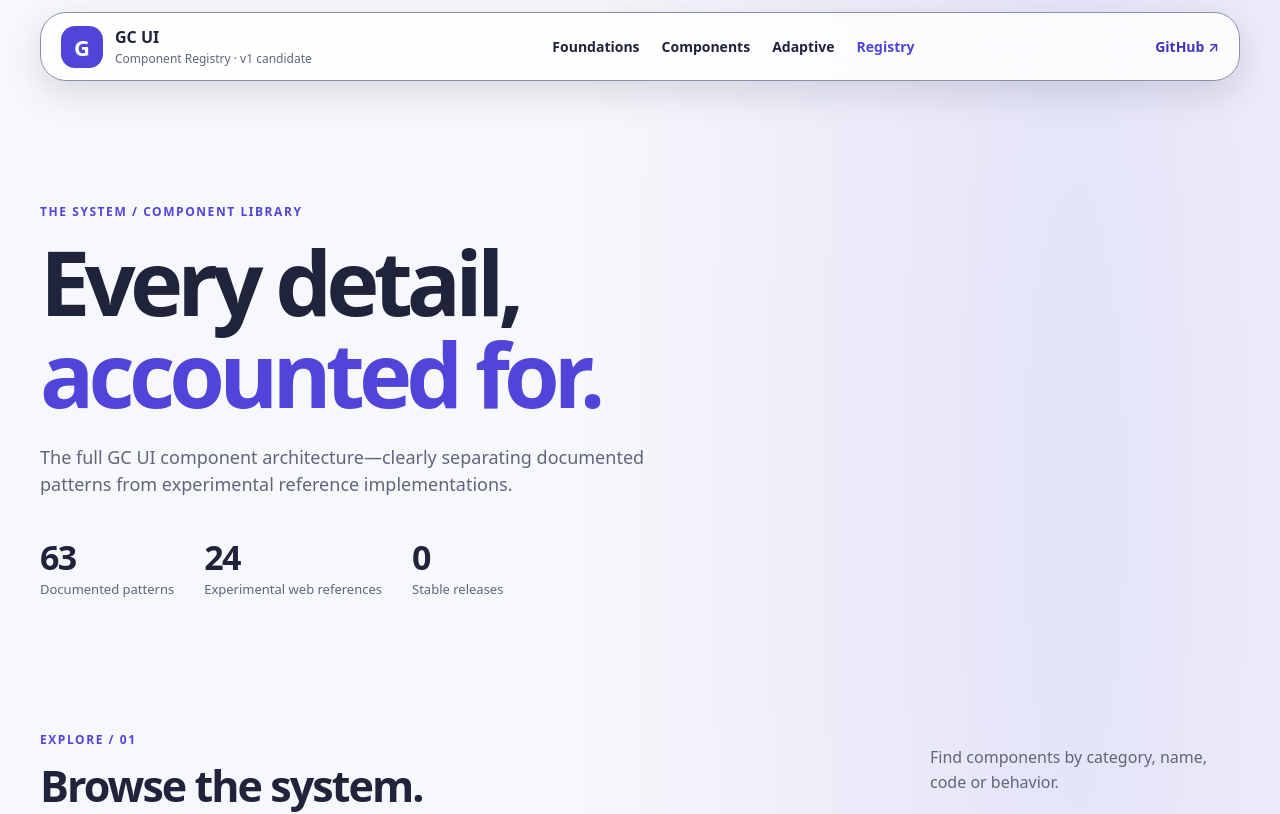
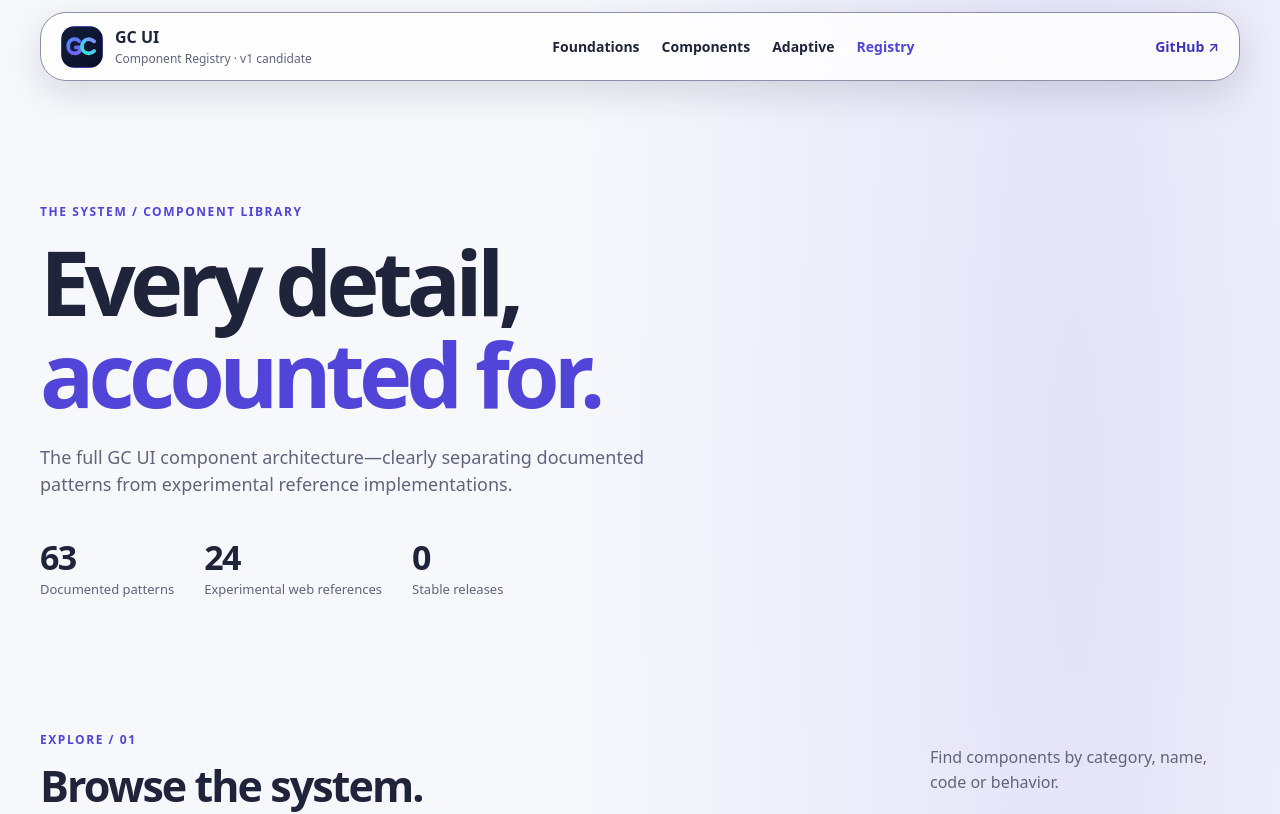
Before and after one commit to GoreeCloud/gc-ui, a website with bundled scripts: page lab/catalog.html in a window 1280 px wide. Shown: the top 814 px of the page. Built offline with nearby package versions, Linux system fonts and the light colour scheme.

Commit message:
brand: apply GC UI official icon and favicon to reference laboratories

```diff
--- a/lab/catalog.html
+++ b/lab/catalog.html
@@ -4,6 +4,7 @@
 <meta charset="utf-8"><meta name="viewport" content="width=device-width,initial-scale=1">
 <meta name="description" content="Search the 63 GC UI design system component contracts and distinguish experimental implementations from specifications">
 <title>GC UI · Component Registry</title>
+<link rel="icon" type="image/svg+xml" href="../assets/gc-mark.svg">
 <link rel="stylesheet" href="../styles/gc.v1.generated.css">
 <link rel="stylesheet" href="../styles/gc.v1.components.css">
 <link rel="stylesheet" href="./catalog.css">
@@ -13,7 +14,7 @@
 <a class="skip" href="#main">Skip to component catalog</a>
 <div class="environment">
 <header class="gc-lens masthead">
- <div class="identity"><span class="logo" aria-hidden="true">G</span><div><strong>GC UI</strong><small>Component Registry · v1 candidate</small></div></div>
+ <div class="identity"><img class="logo" src="../assets/gc-mark.svg" alt="" width="42" height="42"><div><strong>GC UI</strong><small>Component Registry · v1 candidate</small></div></div>
  <nav aria-label="GC UI labs"><a href="./v1.html">Foundations</a><a href="./components.html">Components</a><a href="./adaptive.html">Adaptive</a><a aria-current="page" href="./catalog.html">Registry</a></nav>
  <a href="https://github.com/GoreeCloud/gc-ui" class="repo">GitHub ↗</a>
 </header>
```
